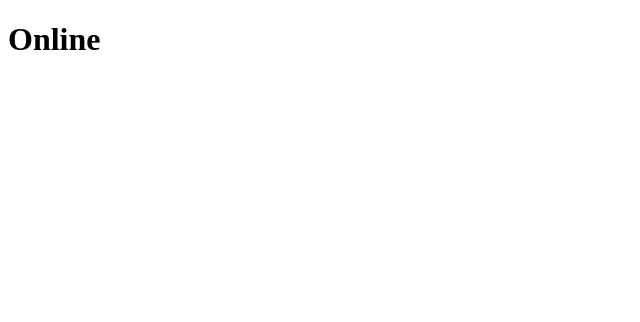
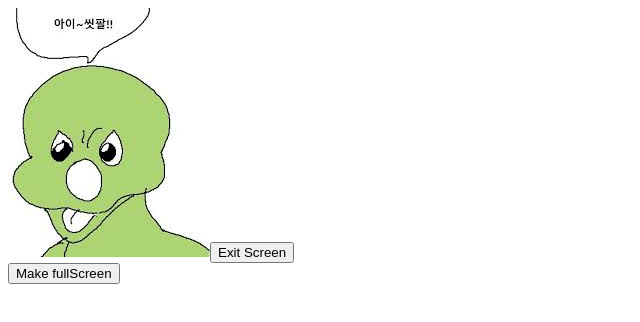
Before and after one commit to overaction/react_hooks, a React (Create React App) app: page / in a window 1280 px wide. Shown: the top 322 px of the page, without its empty margins (0-640 px from the left). Built offline with nearby package versions, Linux system fonts and the light colour scheme.

Commit message:
6-6. useFullScreen
make img full screen mode

```diff
--- a/src/App.js
+++ b/src/App.js
@@ -1,34 +1,38 @@
 import React, { useEffect, useState, useRef } from 'react';
 
-const useNetwork = onChange => {
-  const [status, setStatus] = useState(navigator.onLine);
-  const handleChange = () => {
-    if(typeof(onChange) === 'function') {
-      onChange(navigator.onLine);
+const useFullScreen = (callback) => {
+  const element = useRef();
+  const triggerFull = () => {
+    if (element.current) {
+      element.current.requestFullscreen();
+      if (callback && typeof callback === 'function') {
+        callback(true);
+      }
     }
-    setStatus(navigator.onLine);
-  }
-  useEffect(() => {
-    window.addEventListener('online', handleChange);
-    window.addEventListener('offline', handleChange);
-    return () => {
-      window.removeEventListener("online", handleChange);
-      window.removeEventListener("offline", handleChange);
+  };
+  const exitFull = () => {
+    document.exitFullscreen();
+    if (callback && typeof callback === 'function') {
+      callback(false);
     }
-  },[]);
-  return status;
-}
+  };
+  return { element, triggerFull, exitFull };
+};
 
 const App = () => {
-  const handleNetworkChange = (online) => {
-    console.log(online? "We just online" : "We just offline");
-  }
-  const online = useNetwork(handleNetworkChange);
+  const onFullS = (isFull) => {
+    console.log(isFull ? 'We are full' : 'we are small');
+  };
+  const { element, triggerFull, exitFull } = useFullScreen(onFullS);
   return (
     <div>
-      <h1>{online ? "Online" : "Offline"}</h1>
+      <div ref={element}>
+        <img src={require('./2li.jpg')}></img>
+        <button onClick={exitFull}>Exit Screen</button>
+      </div>
+      <button onClick={triggerFull}>Make fullScreen</button>
     </div>
-  )
+  );
 };
 
 export default App;
```
Also changed, not shown: src/useFullScreen.js (added, +18 -0 lines), src/useScroll.js (added, +14 -0 lines), src/2li.jpg (added).
